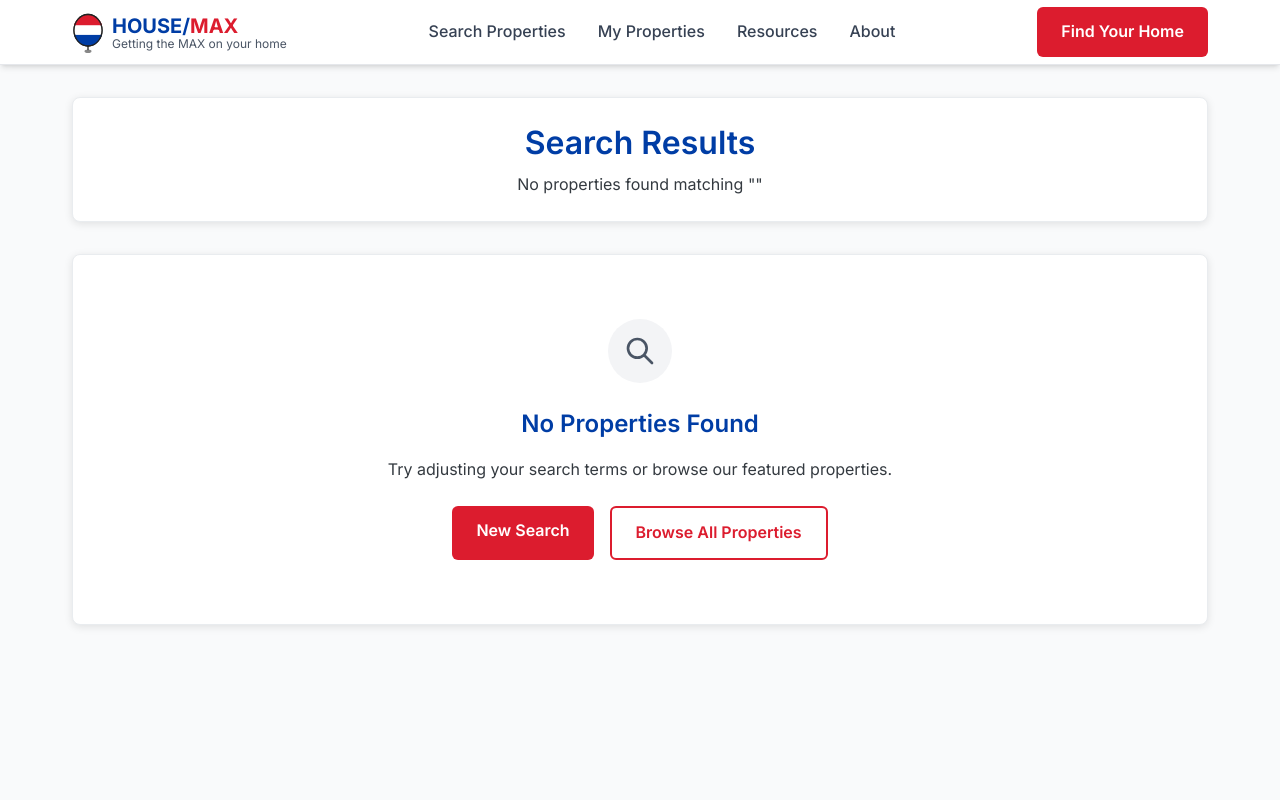
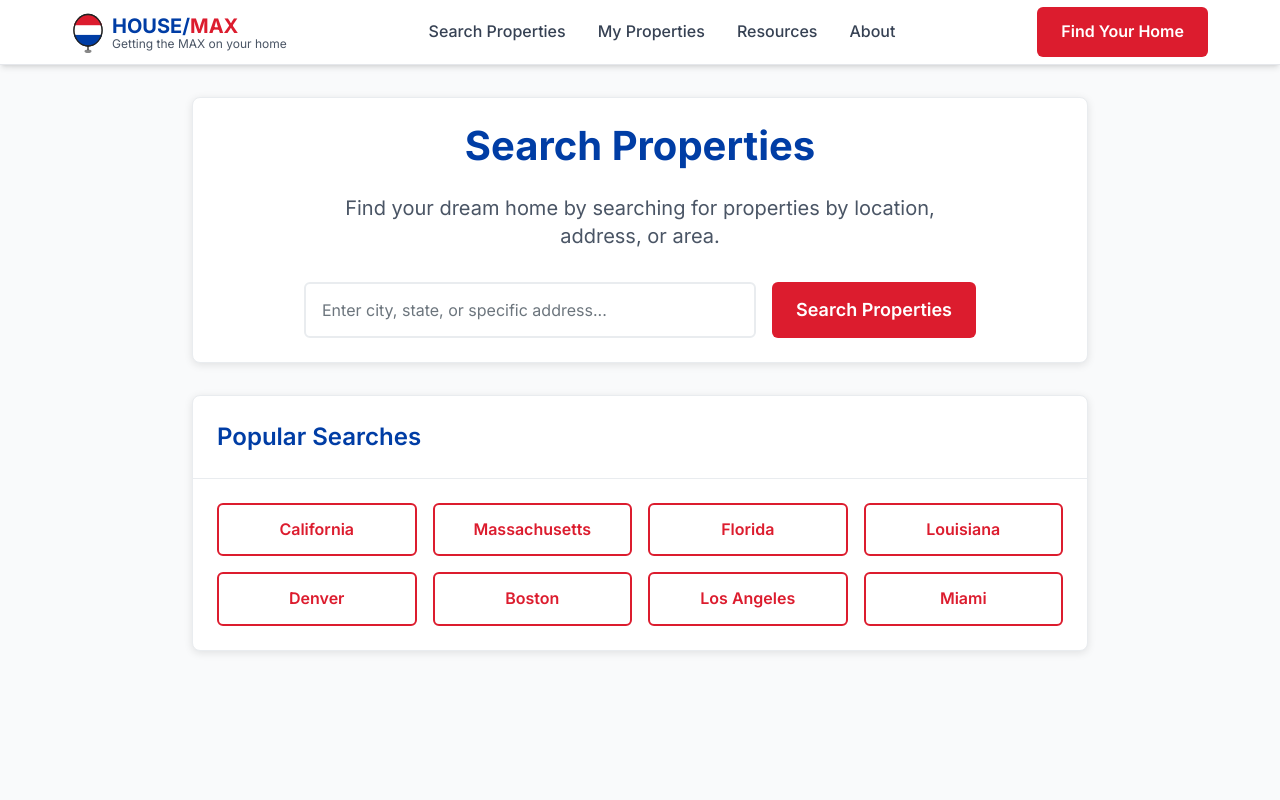
Before and after one commit to khemans/homes-max, a Next.js app: page /search in a window 1280 px wide. Shown: the top 800 px of the page. Built offline with nearby package versions, Linux system fonts and the light colour scheme.

Commit message:
Fixed Header search button

```diff
--- a/src/components/SearchResultsClient.tsx
+++ b/src/components/SearchResultsClient.tsx
@@ -1,7 +1,7 @@
 'use client';
 
 import React, { useEffect, useState } from 'react';
-import { useSearchParams } from 'next/navigation';
+import { useSearchParams, useRouter } from 'next/navigation';
 import Link from 'next/link';
 import PropertyMap from './PropertyMap';
 
@@ -21,10 +21,12 @@ interface MLSResult {
 
 const SearchResultsClient: React.FC = () => {
   const searchParams = useSearchParams();
+  const router = useRouter();
   const query = searchParams.get('query') || '';
   const [results, setResults] = useState<MLSResult[]>([]);
   const [loading, setLoading] = useState(true);
   const [error, setError] = useState<string | null>(null);
+  const [searchInput, setSearchInput] = useState('');
 
   useEffect(() => {
     const fetchResults = async () => {
@@ -52,6 +54,13 @@ const SearchResultsClient: React.FC = () => {
 
     fetchResults();
   }, [query]);
+
+  const handleSearch = (e: React.FormEvent) => {
+    e.preventDefault();
+    if (searchInput.trim()) {
+      router.push(`/search?query=${encodeURIComponent(searchInput.trim())}`);
+    }
+  };
 
   if (loading) {
     return (
@@ -91,6 +100,82 @@ const SearchResultsClient: React.FC = () => {
     );
   }
 
+  // If no query, show search form
+  if (!query) {
+    return (
+      <main className="min-h-screen bg-gray-50 py-8">
+        <div className="remax-container">
+          <div className="max-w-4xl mx-auto">
+            {/* Search Form */}
+            <div className="remax-card text-center mb-8">
+              <div className="remax-card-body py-12">
+                <h1 className="remax-heading-1 mb-6">Search Properties</h1>
+                <p className="text-xl text-gray-600 mb-8 max-w-2xl mx-auto">
+                  Find your dream home by searching for properties by location, address, or area.
+                </p>
+
+                <form onSubmit={handleSearch} className="max-w-2xl mx-auto">
+                  <div className="flex flex-col sm:flex-row gap-4">
+                    <div className="flex-1">
+                      <input
+                        type="text"
+                        value={searchInput}
+                        onChange={(e) => setSearchInput(e.target.value)}
+                        className="remax-input text-lg h-14"
+                        placeholder="Enter city, state, or specific address..."
+                      />
+                    </div>
+                    <button
+                      type="submit"
+                      className="remax-btn-primary text-lg h-14 px-8 whitespace-nowrap"
+                    >
+                      Search Properties
+                    </button>
+                  </div>
+                </form>
+              </div>
+            </div>
+
+            {/* Popular Searches */}
+            <div className="remax-card">
+              <div className="remax-card-header">
+                <h2 className="remax-heading-3">Popular Searches</h2>
+              </div>
+              <div className="remax-card-body">
+                <div className="grid grid-cols-2 md:grid-cols-4 gap-4">
+                  <Link href="/search?query=CA" className="remax-btn-outline text-center">
+                    California
+                  </Link>
+                  <Link href="/search?query=MA" className="remax-btn-outline text-center">
+                    Massachusetts
+                  </Link>
+                  <Link href="/search?query=FL" className="remax-btn-outline text-center">
+                    Florida
+                  </Link>
+                  <Link href="/search?query=LA" className="remax-btn-outline text-center">
+                    Louisiana
+                  </Link>
+                  <Link href="/search?query=Denver" className="remax-btn-outline text-center">
+                    Denver
+                  </Link>
+                  <Link href="/search?query=Boston" className="remax-btn-outline text-center">
+                    Boston
+                  </Link>
+                  <Link href="/search?query=Los Angeles" className="remax-btn-outline text-center">
+                    Los Angeles
+                  </Link>
+                  <Link href="/search?query=Miami" className="remax-btn-outline text-center">
+                    Miami
+                  </Link>
+                </div>
+              </div>
+            </div>
+          </div>
+        </div>
+      </main>
+    );
+  }
+
   return (
     <main className="min-h-screen bg-gray-50 py-8">
       <div className="remax-container">
@@ -104,6 +189,27 @@ const SearchResultsClient: React.FC = () => {
                 : `No properties found matching "${query}"`
               }
             </p>
+
+            {/* Search Again Form */}
+            <form onSubmit={handleSearch} className="max-w-2xl mx-auto mt-6">
+              <div className="flex flex-col sm:flex-row gap-4">
+                <div className="flex-1">
+                  <input
+                    type="text"
+                    value={searchInput}
+                    onChange={(e) => setSearchInput(e.target.value)}
+                    className="remax-input"
+                    placeholder="Search again..."
+                  />
+                </div>
+                <button
+                  type="submit"
+                  className="remax-btn-primary px-6 whitespace-nowrap"
+                >
+                  Search
+                </button>
+              </div>
+            </form>
           </div>
         </div>
 
```
